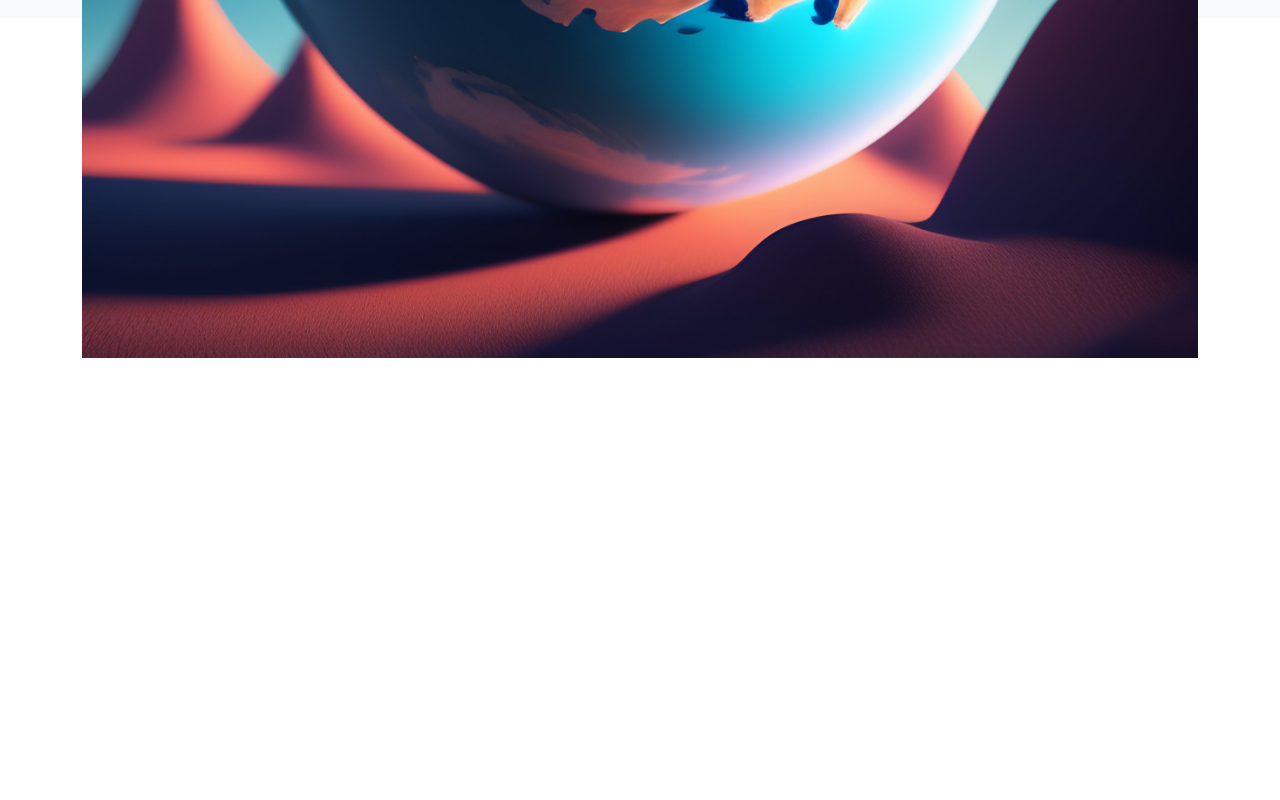
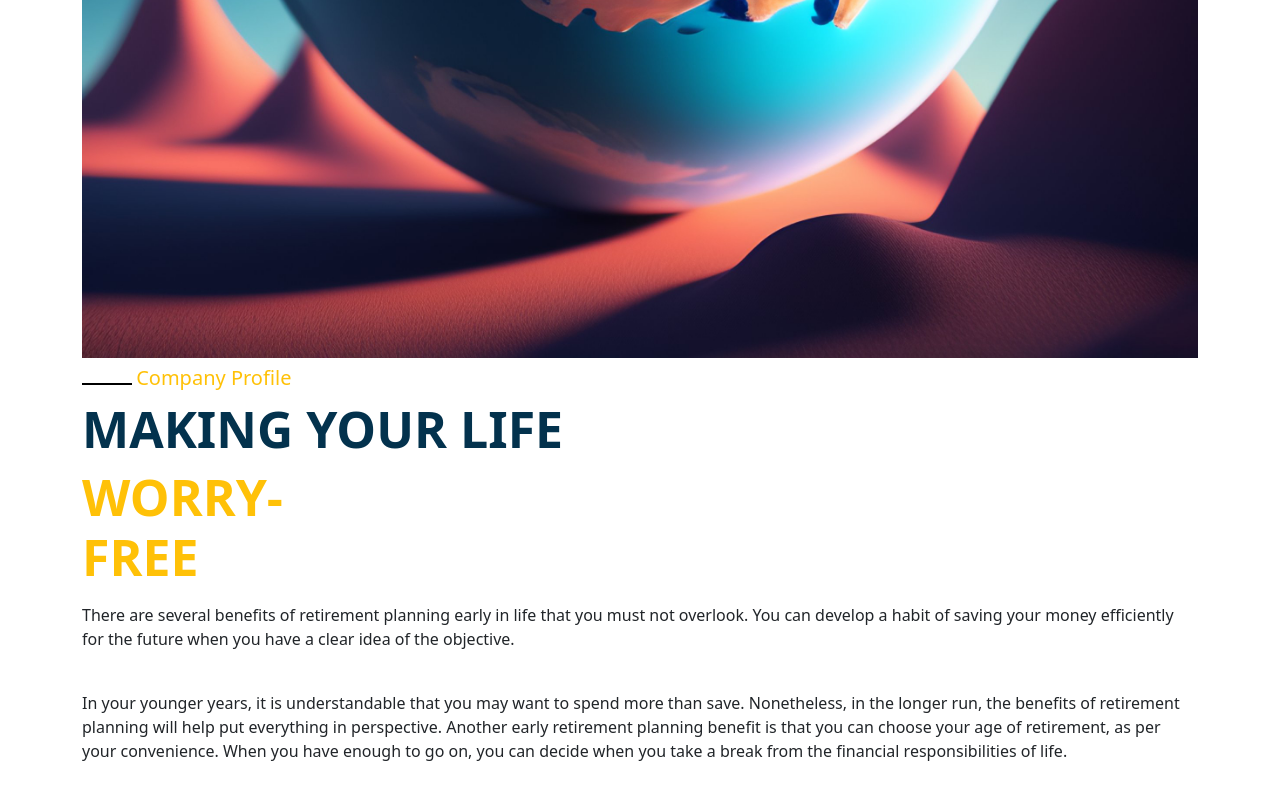
Before and after one commit to VKCCYC/HWBS, a plain HTML site: page BT/index.html in a window 1280 px wide. Shown: the part 1156-1956 px from the top of the page. Drawn offline with nearby package versions, Linux system fonts and the light colour scheme.

Commit message:
用錯啦~

```diff
--- a/BT/index.html
+++ b/BT/index.html
@@ -14,6 +14,7 @@
 <body>
   <!-- https://demo.templatemonster.com/cn/demo/354782.html -->
   <!-- https://demo.templatemonster.com/demo/339526.html -->
+  <!-- 20231208 03:46 有 -->
 
   <!-- 導覽列 -->
   <nav class="navbar navbar-expand-lg navbar-light bg-light sticky-top">
@@ -170,6 +171,34 @@
           <img src="./img/s2.jpg">
         </div>
       </div>
+      <div class="row mt-2 mb-2">
+        <div class="col">
+          <span class="line"></span>
+          <span class="h5">Company Profile</span>
+        </div>
+      </div>
+      <div class="row mb-2">
+        <h2 class="fs-50 fw-bold b">
+          MAKING YOUR LIFE
+        </h2>
+        <h2 class="fs-50 fw-bold y">
+          WORRY-
+          <br>
+          FREE
+        </h2>
+      </div>
+      <div class="col">
+        <p class="mb-40">
+          There are several benefits of retirement planning early in life that you must not overlook. You can develop a
+          habit of saving your money efficiently for the future when you have a clear idea of the objective.
+        </p>
+        <p>
+          In your younger years, it is understandable that you may want to spend more than save. Nonetheless, in the
+          longer run, the benefits of retirement planning will help put everything in perspective. Another early
+          retirement planning benefit is that you can choose your age of retirement, as per your convenience. When you
+          have enough to go on, you can decide when you take a break from the financial responsibilities of life.
+        </p>
+      </div>
     </div>
   </section>
 
--- a/BT/scss/_section02.scss
+++ b/BT/scss/_section02.scss
@@ -1,7 +1,33 @@
 #section02 {
   height: 100vh;
-  position: relative;
+  display: inline;
+
   img{
     width: 100%;
   }
+  .h5{
+    color: #ffc107;
+    }
+  .line{
+    display:inline-block;
+    width: 50px;
+    border: 1px solid black;
+  }
+  .fs-50{
+    font-size: 50px;
+  }
+  .y{
+    color: #ffc107;
+  }
+  .b{
+    color: #03324d;
+  }
+  .mb-40{
+    margin-bottom: 40px;
+  }
+  .col{
+    p{
+      line-height: 1.5rem;
+    }
+  }
 }
```
Also changed, not shown: BT/css/style.css, BT/dist/style.min.css.
